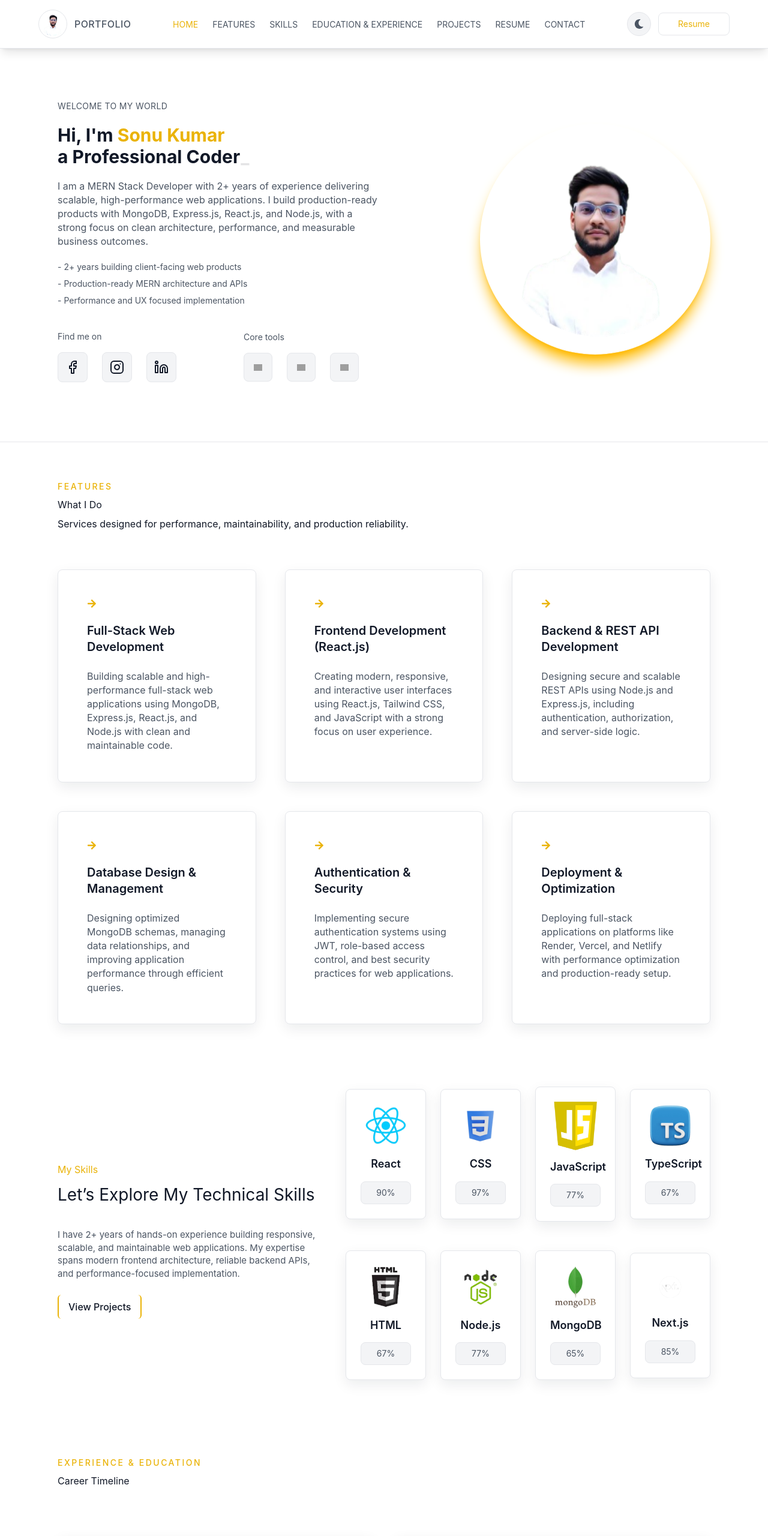
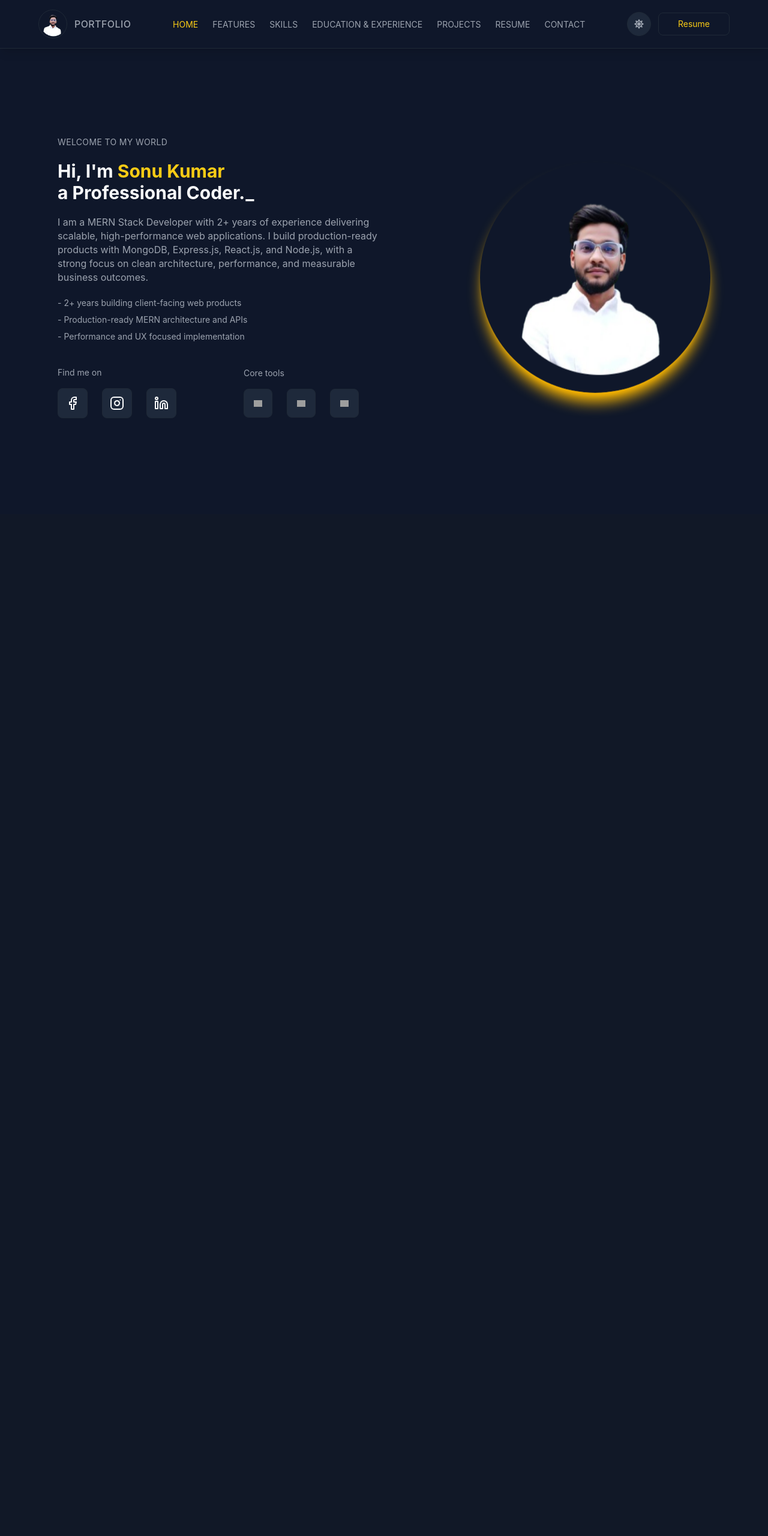
Before and after one commit to sonukumar81075/App_Portfolio, a React (Vite) app: page / in a window 1280 px wide. Shown: the top 2560 px of the page at 60% size. After the commit the page ends 857 px from the top, so only its background shows below. Built offline with nearby package versions, Linux system fonts and the light colour scheme; grey boxes are pictures that could not be loaded.

Commit message:
first commit

```diff
--- a/src/App.jsx
+++ b/src/App.jsx
@@ -14,7 +14,7 @@ const App = () => {
   const [theme, setTheme] = useState(() => {
     const stored = localStorage.getItem("theme");
     if (stored === "light" || stored === "dark") return stored;
-    return window.matchMedia("(prefers-color-scheme: dark)").matches ? "dark" : "light";
+    return "dark";
   });
 
   useEffect(() => {
--- a/src/components/HeroSection.jsx
+++ b/src/components/HeroSection.jsx
@@ -135,14 +135,15 @@ const HeroSection = () => {
           </div>
         </div>
         <div className="w-full h-[0.5px] items-center bg-[var(--surface)] flex justify-center">
-          <div className="h-[0.5px] bg-[var(--border)] w-7xl"></div>
         </div>
       </section>
+      <div className=" sm:hidden block">
       <Features />
       <Skills />
       <Experience />
       <Project />
       <Contact />
+      </div>
     </>
   );
 };
--- a/src/data/projects.json
+++ b/src/data/projects.json
@@ -7,14 +7,63 @@
   "items": [
     {
       "id": "project-1",
+      "title": "StopDelay · Flight Compensation",
+      "description": "Built conversion-driven landing and intake journeys for airline delay/cancellation claims. Delivered Spanish-first UX, clear eligibility flow, trust signals for EC261/Montreal compliance, and high-clarity CTAs for stronger lead conversion.",
+      "projectUrl": "https://www.stopdelay.com/en",
+      "techStack": [
+        {
+          "name": "Next.js",
+          "url": "https://nextjs.org"
+        },
+        {
+          "name": "Tailwind CSS",
+          "url": "https://tailwindcss.com"
+        },
+        {
+          "name": "TypeScript",
+          "url": "https://www.typescriptlang.org"
+        },
+        {
+          "name": "i18n",
+          "url": "https://www.i18next.com"
+        }
+      ],
+      "images": [
+        "/images/project4/Screenshot_1.png",
+        "/images/project4/Screenshot_2.png",
+        "/images/project4/Screenshot_3.png",
+        "/images/project4/Screenshot_4.png",
+        "/images/project4/Screenshot_5.png",
+        "/images/project4/Screenshot_6.png",
+        "/images/project4/Screenshot_7.png",
+        "/images/project4/Screenshot_8.png",
+        "/images/project4/Screenshot_9.png",
+        "/images/project4/Screenshot_10.png",
+        "/images/project4/Screenshot_11.png"
+      ]
+    },
+    {
+      "id": "project-1",
       "title": "Bidvoty · Freelancer Bidding Platform",
       "description": "Built a marketplace where clients post projects and freelancers submit bids with role-based workflows. Implemented structured listing pages, project-detail flows, bid management, and responsive dashboards to improve engagement and conversion.",
       "projectUrl": "https://app.bidvoty.space/",
       "techStack": [
-        { "name": "React", "url": "https://react.dev" },
-        { "name": "Node.js", "url": "https://nodejs.org" },
-        { "name": "Tailwind CSS", "url": "https://tailwindcss.com" },
-        { "name": "MongoDB", "url": "https://www.mongodb.com" }
+        {
+          "name": "React",
+          "url": "https://react.dev"
+        },
+        {
+          "name": "Node.js",
+          "url": "https://nodejs.org"
+        },
+        {
+          "name": "Tailwind CSS",
+          "url": "https://tailwindcss.com"
+        },
+        {
+          "name": "MongoDB",
+          "url": "https://www.mongodb.com"
+        }
       ],
       "images": [
         "/images/project1/Screenshot_3.png",
@@ -34,10 +83,22 @@
       "description": "Developed a real-estate platform for property discovery, filtering, detail pages, and lead capture. Improved listing readability, mobile responsiveness, and page-level performance to support better user retention and inquiry quality.",
       "projectUrl": "https://neotericproperties.in/",
       "techStack": [
-        { "name": "React", "url": "https://react.dev" },
-        { "name": "Next.js", "url": "https://nextjs.org" },
-        { "name": "Tailwind CSS", "url": "https://tailwindcss.com" },
-        { "name": "TypeScript", "url": "https://www.typescriptlang.org" }
+        {
+          "name": "React",
+          "url": "https://react.dev"
+        },
+        {
+          "name": "Next.js",
+          "url": "https://nextjs.org"
+        },
+        {
+          "name": "Tailwind CSS",
+          "url": "https://tailwindcss.com"
+        },
+        {
+          "name": "TypeScript",
+          "url": "https://www.typescriptlang.org"
+        }
       ],
       "images": [
         "/images/project2/Screenshot_1.png",
@@ -57,10 +118,22 @@
       "description": "Engineered a clinic operations dashboard with appointment queues, assessment scheduling, and HIPAA-aware patient-provider workflows. Added KPI visibility, status tracking, and quick operational actions to improve day-to-day efficiency.",
       "projectUrl": "https://caringai.bidvoty.space",
       "techStack": [
-        { "name": "Next.js", "url": "https://nextjs.org" },
-        { "name": "Tailwind CSS", "url": "https://tailwindcss.com" },
-        { "name": "TypeScript", "url": "https://www.typescriptlang.org" },
-        { "name": "Node.js", "url": "https://nodejs.org" }
+        {
+          "name": "Next.js",
+          "url": "https://nextjs.org"
+        },
+        {
+          "name": "Tailwind CSS",
+          "url": "https://tailwindcss.com"
+        },
+        {
+          "name": "TypeScript",
+          "url": "https://www.typescriptlang.org"
+        },
+        {
+          "name": "Node.js",
+          "url": "https://nodejs.org"
+        }
       ],
       "images": [
         "/images/project3/Screenshot_1.png",
@@ -76,31 +149,6 @@
         "/images/project3/Screenshot_11.png",
         "/images/project3/Screenshot_12.png"
       ]
-    },
-    {
-      "id": "project-4",
-      "title": "StopDelay · Flight Compensation",
-      "description": "Built conversion-driven landing and intake journeys for airline delay/cancellation claims. Delivered Spanish-first UX, clear eligibility flow, trust signals for EC261/Montreal compliance, and high-clarity CTAs for stronger lead conversion.",
-      "projectUrl": "https://www.stopdelay.com/en",
-      "techStack": [
-        { "name": "Next.js", "url": "https://nextjs.org" },
-        { "name": "Tailwind CSS", "url": "https://tailwindcss.com" },
-        { "name": "TypeScript", "url": "https://www.typescriptlang.org" },
-        { "name": "i18n", "url": "https://www.i18next.com" }
-      ],
-      "images": [
-        "/images/project4/Screenshot_1.png",
-        "/images/project4/Screenshot_2.png",
-        "/images/project4/Screenshot_3.png",
-        "/images/project4/Screenshot_4.png",
-        "/images/project4/Screenshot_5.png",
-        "/images/project4/Screenshot_6.png",
-        "/images/project4/Screenshot_7.png",
-        "/images/project4/Screenshot_8.png",
-        "/images/project4/Screenshot_9.png",
-        "/images/project4/Screenshot_10.png",
-        "/images/project4/Screenshot_11.png"
-      ]
     }
   ]
 }
--- a/src/index.css
+++ b/src/index.css
@@ -59,7 +59,8 @@ body {
 
 @media (min-width: 768px) {
   .section-shell {
-    min-height: auto;
+    min-height: 100vh;
+    justify-content: center;
     gap: 2rem;
     padding-top: 64px;
     padding-bottom: 40px;
```
Also changed, not shown: src/DynamicData/Features.jsx (+2 -144 lines).
